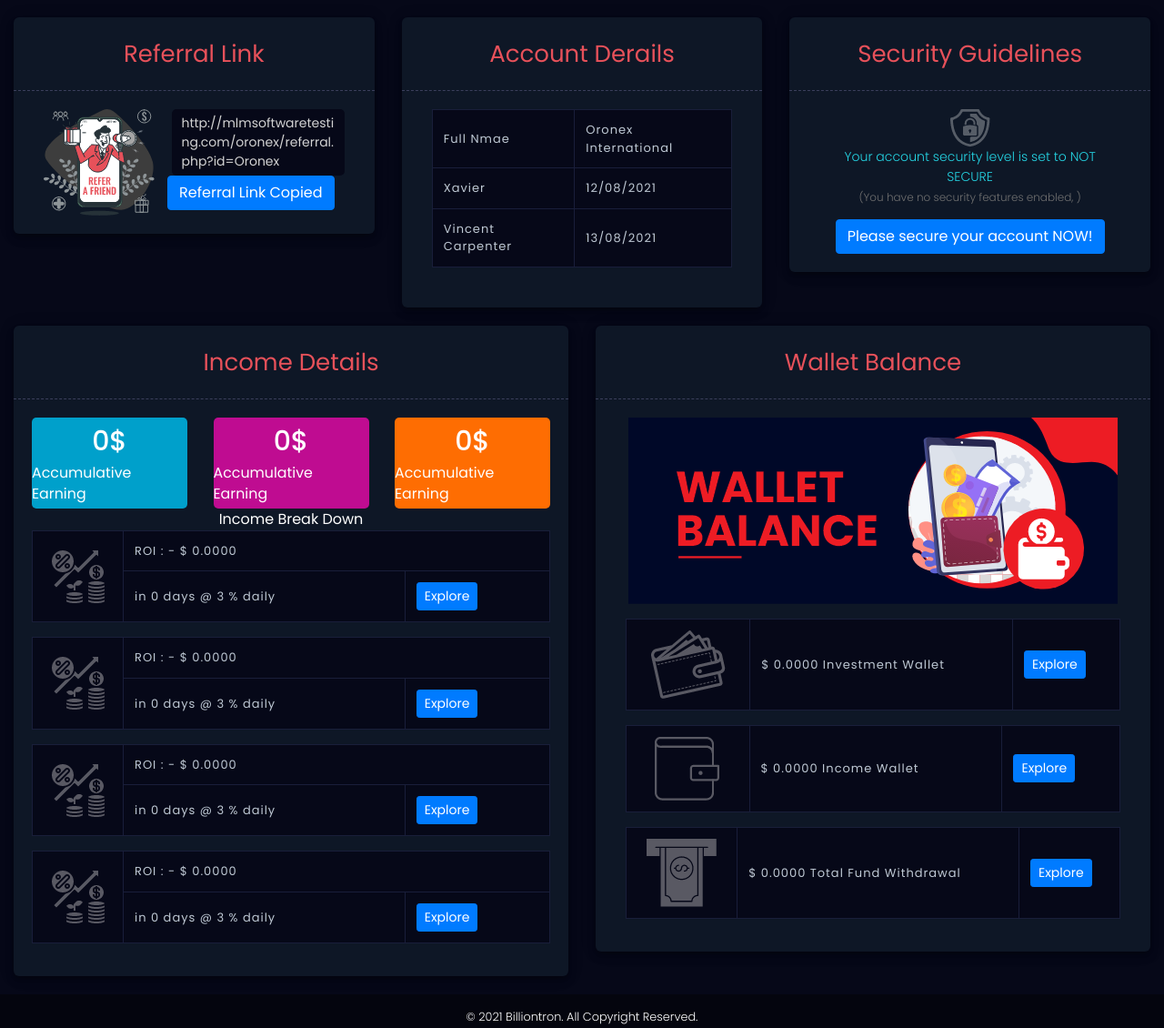
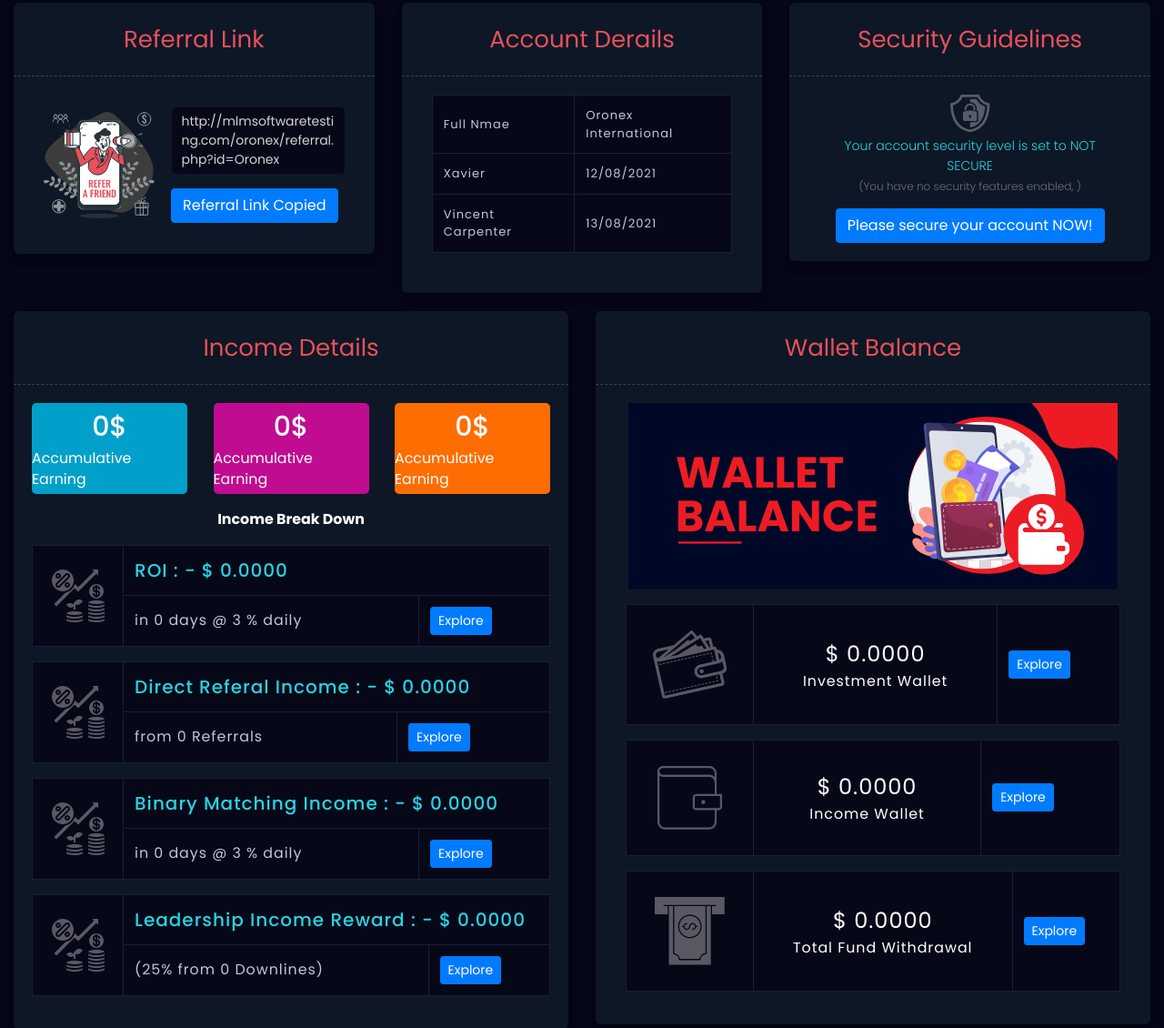
Before and after one commit to sajal1068/billiontron-dashboard, a plain HTML site: page index.html in a window 1280 px wide. Shown: the part 622-1752 px from the top of the page at 91% size. Drawn offline with nearby package versions, Linux system fonts and the light colour scheme.

Commit message:
update 4-nov-2021

```diff
--- a/assets/css/style.css
+++ b/assets/css/style.css
@@ -20,12 +20,20 @@ a:hover{
   color: #25D5E4;
 }
 
-
+.font-16{
+    font-size: 0.99rem;
+}
 .font-14{
     font-size: 0.88rem;
 }
 .font-20{
     font-size: 1.25rem;
+}
+.font-25{
+    font-size: 1.5rem;
+}
+.font-500{
+    font-weight: 500;
 }
 .header{
     width:100%;
@@ -36,6 +44,9 @@ a:hover{
     width:100%;
     position: relative;
     top:28%;
+
+}
+.btn-blue{
 
 }
 .search-box input{
@@ -77,7 +88,7 @@ a:hover{
 
 }
 .navbar-expand-lg .navbar-nav .nav-link {
-    padding-right: 15px;
+    padding-right: 20px;
     padding-left: 15px;
 }
 .nav-item{
@@ -85,15 +96,14 @@ a:hover{
 
   }
 .nav-item::after{
-    position:absolute;
-    content:'';
-    width:0.35px;
-    height:15px;
-    right: 0;
-    top:11px;
-    color: #fff;
-    background:#f1f1f1;
-    font-size: 12px;
+    position: absolute;
+    content: "";
+    width: 0.35px;
+    height: 25px;
+    right: 0px;
+    top: 6px;
+    color: rgb(255, 255, 255);
+    background: rgba(241, 241, 241,0.5);
 }
 
 .nav-link img{
@@ -208,6 +218,10 @@ a:hover{
 }
 
 /*  Table   */
+.table-text{
+    font-size: 1.25rem;
+
+}
 
 .table-bordered { border: 1px solid #f1f2f3; }
 .table-striped tbody tr:nth-of-type(odd) { background-color: rgba(25, 30, 58, 0.6313725490196078) !important; }
@@ -383,6 +397,11 @@ table .badge-info, table .badge-secondary, table .badge-dark  {
 .referal-box{
     width:100%;
     display:flex;
+    align-items: center;
+    min-height: 155px;
+}
+.h-196{
+    min-height: 196px;
 }
 
 .referal-box .left {
@@ -396,7 +415,7 @@ table .badge-info, table .badge-secondary, table .badge-dark  {
 }
 .busnusbox{
     width:100%;
-    min-height: 200px;
+    min-height: 210px;
     display: flex;
     align-items: center;
 }
--- a/index.html
+++ b/index.html
@@ -239,7 +239,7 @@
 
     <div class="clearfix"></div>
 
-    <div class="row pt-3">
+    <div class="row">
       <div class="col-sm-4">
         <div class="widget-box">
 
@@ -258,7 +258,7 @@
                   http://mlmsoftwaretesting.com/oronex/referral.php?id=Oronex
                 </div>
                 <div class="w-100 text-center">
-                  <button id="button1" class="btn btn-primary" onclick="CopyToClipboard('copytext')">Referral Link Copied</button>
+                  <button id="button1" class="btn btn-primary mt-3 ml-2" onclick="CopyToClipboard('copytext')">Referral Link Copied</button>
                 </div>
 
               </div>
@@ -307,9 +307,9 @@
 
             Security Guidelines
           </div>
-          <div class="widget-content padd-20 text-center">
+          <div class="widget-content padd-20 text-center h-196">
             <img src="assets/images/security-icon.png" class="img-fluid mx-auto d-block">
-            <p class="font-14 font-weight-lighter text-green">Your account security level is set to NOT SECURE</p>
+            <p class="font-14 font-weight-lighter text-green mt-1">Your account security level is set to NOT SECURE</p>
             <p class="smallpara"> (You have no security features enabled, )</p>
             <button class="btn btn-primary ">Please secure your account NOW!</button>
           </div>
@@ -345,15 +345,15 @@
 
             </div>
 
-            <div class="text-center text-white">Income Break Down</div>
+            <div class="text-center text-white py-3 font-weight-bold font-16">Income Break Down</div>
               <div class="table-responsive">
                 <table class="table table-bordered">
                   <tr>
                     <td rowspan="2" width="100"><img src="assets/images/roi.png" class="img-fluid mx-auto d-block"></td>
-                    <td colspan="3" >ROI : - $ 0.0000</td>
+                    <td colspan="3"  ><span class="table-text text-green font-500">ROI : - $ 0.0000</span></td>
                   </tr>
                   <tr>
-                    <td>in 0 days @ 3 % daily</td>
+                    <td><span class="font-16">in 0 days @ 3 % daily</span></td>
                     <td><button class="btn btn-primary btn-sm">Explore</button></td>
                   </tr>
                 </table>
@@ -363,10 +363,10 @@
                 <table class="table table-bordered">
                   <tr>
                     <td rowspan="2" width="100"><img src="assets/images/roi.png" class="img-fluid mx-auto d-block"></td>
-                    <td colspan="3" >ROI : - $ 0.0000</td>
+                    <td colspan="3" ><span class="table-text text-green font-500">Direct Referal Income : - $ 0.0000</span></td>
                   </tr>
                   <tr>
-                    <td>in 0 days @ 3 % daily</td>
+                    <td><span class="font-16">from 0 Referrals</span></td>
                     <td><button class="btn btn-primary btn-sm">Explore</button></td>
                   </tr>
                 </table>
@@ -377,10 +377,10 @@
                 <table class="table table-bordered">
                   <tr>
                     <td rowspan="2" width="100"><img src="assets/images/roi.png" class="img-fluid mx-auto d-block"></td>
-                    <td colspan="3" >ROI : - $ 0.0000</td>
+                    <td colspan="3"><span class="table-text text-green font-500">Binary Matching Income : - $ 0.0000</span></td>
                   </tr>
                   <tr>
-                    <td>in 0 days @ 3 % daily</td>
+                    <td><span class="font-16">in 0 days @ 3 % daily</span></td>
                     <td><button class="btn btn-primary btn-sm">Explore</button></td>
                   </tr>
                 </table>
@@ -390,10 +390,10 @@
                 <table class="table table-bordered">
                   <tr>
                     <td rowspan="2" width="100"><img src="assets/images/roi.png" class="img-fluid mx-auto d-block"></td>
-                    <td colspan="3" >ROI : - $ 0.0000</td>
+                    <td colspan="3" ><span class="table-text text-green font-500">Leadership Income Reward : - $ 0.0000</span></td>
                   </tr>
                   <tr>
-                    <td>in 0 days @ 3 % daily</td>
+                    <td><span class="font-16">(25% from 0 Downlines)</span></td>
                     <td><button class="btn btn-primary btn-sm">Explore</button></td>
                   </tr>
                 </table>
@@ -417,11 +417,13 @@
             <div class="table-responsive mt-3">
               <table class="table table-bordered">
                 <tr>
-                   <td>
-                    <img src="assets/images/open-wallet.png" class="img-fluid mx-auto d-block" >
+                  <td width="140">
+                    <img src="assets/images/open-wallet.png" class="img-fluid mx-auto d-block py-3">
                    </td>
-                   <td>$ 0.0000
-                     Investment Wallet </td>
+                   <td class="text-center text-white">
+                     <span class="d-block font-25">$ 0.0000</span>
+                     <span class="font-16">Investment Wallet </span>
+                   </td>
                      <td><button class="btn btn-primary btn-sm">Explore</button></td>
                   </tr>
               </table>
@@ -430,11 +432,12 @@
             <div class="table-responsive">
               <table class="table table-bordered">
                 <tr>
-                   <td>
-                    <img src="assets/images/income-wallet.png" class="img-fluid mx-auto d-block" >
-                   </td>
-                   <td>$ 0.0000
-                    Income  Wallet </td>
+                   <td width="140">
+                    <img src="assets/images/income-wallet.png" class="img-fluid mx-auto d-block py-3">
+                   <td class="text-center text-white">
+                    <span class="d-block font-25">$ 0.0000</span>
+                    <span class="font-16">Income  Wallet </span>
+                  </td>
                      <td><button class="btn btn-primary btn-sm">Explore</button></td>
                   </tr>
               </table>
@@ -444,12 +447,14 @@
             <div class="table-responsive">
               <table class="table table-bordered">
                 <tr>
-                   <td>
-                    <img src="assets/images/withdraw-icon.png" class="img-fluid mx-auto d-block" >
+                  <td width="140">
+                    <img src="assets/images/withdraw-icon.png" class="img-fluid mx-auto d-block py-3">
                    </td>
-                   <td>$ 0.0000
-                    Total Fund Withdrawal </td>
-                     <td><button class="btn btn-primary btn-sm">Explore</button></td>
+                   <td class="text-center text-white">
+                    <span class="d-block font-25">$ 0.0000</span>
+                    <span class="font-16"> Total Fund Withdrawal </span>
+                  </td>
+                  <td><button class="btn btn-primary btn-sm">Explore</button></td>
                   </tr>
               </table>
             </div>
```
